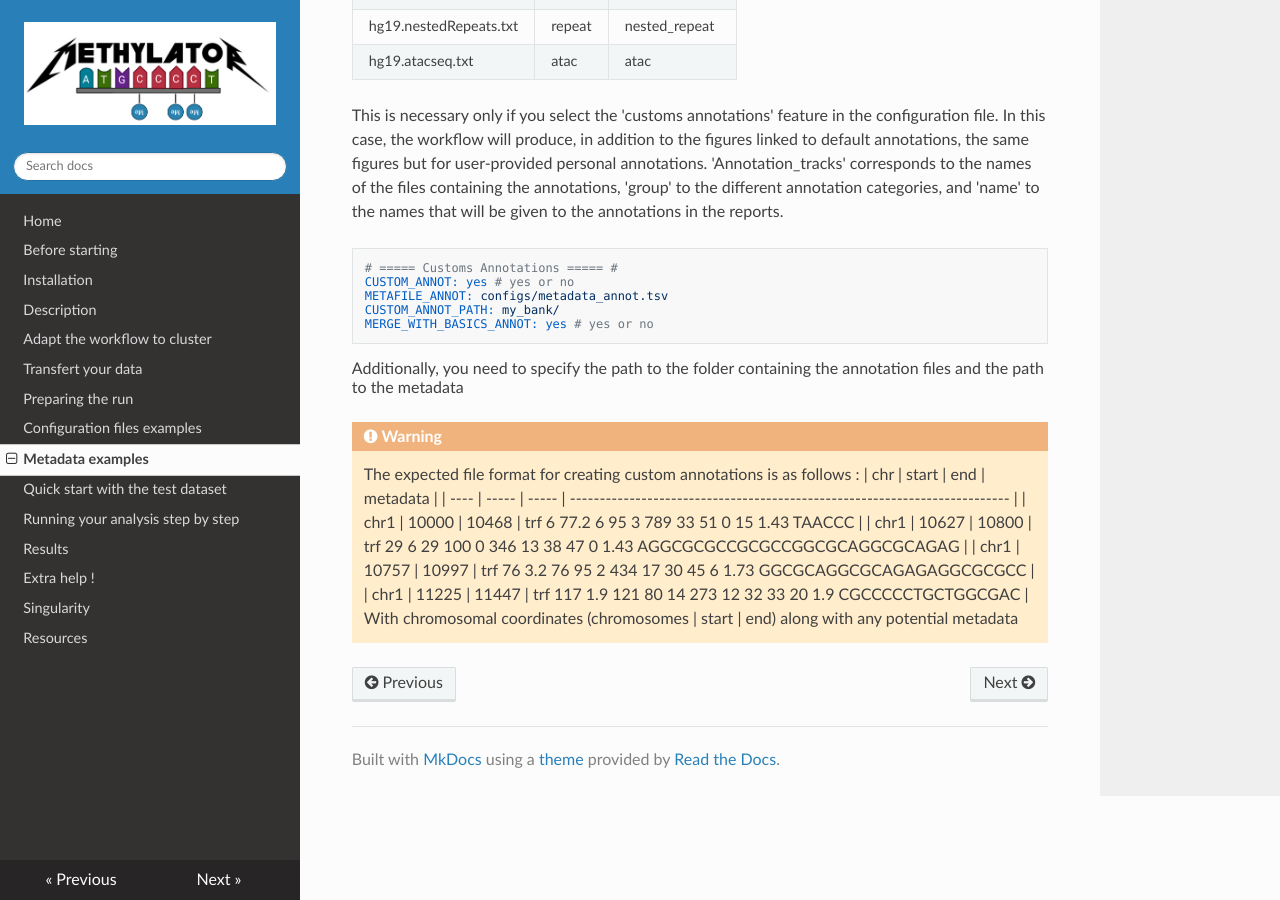
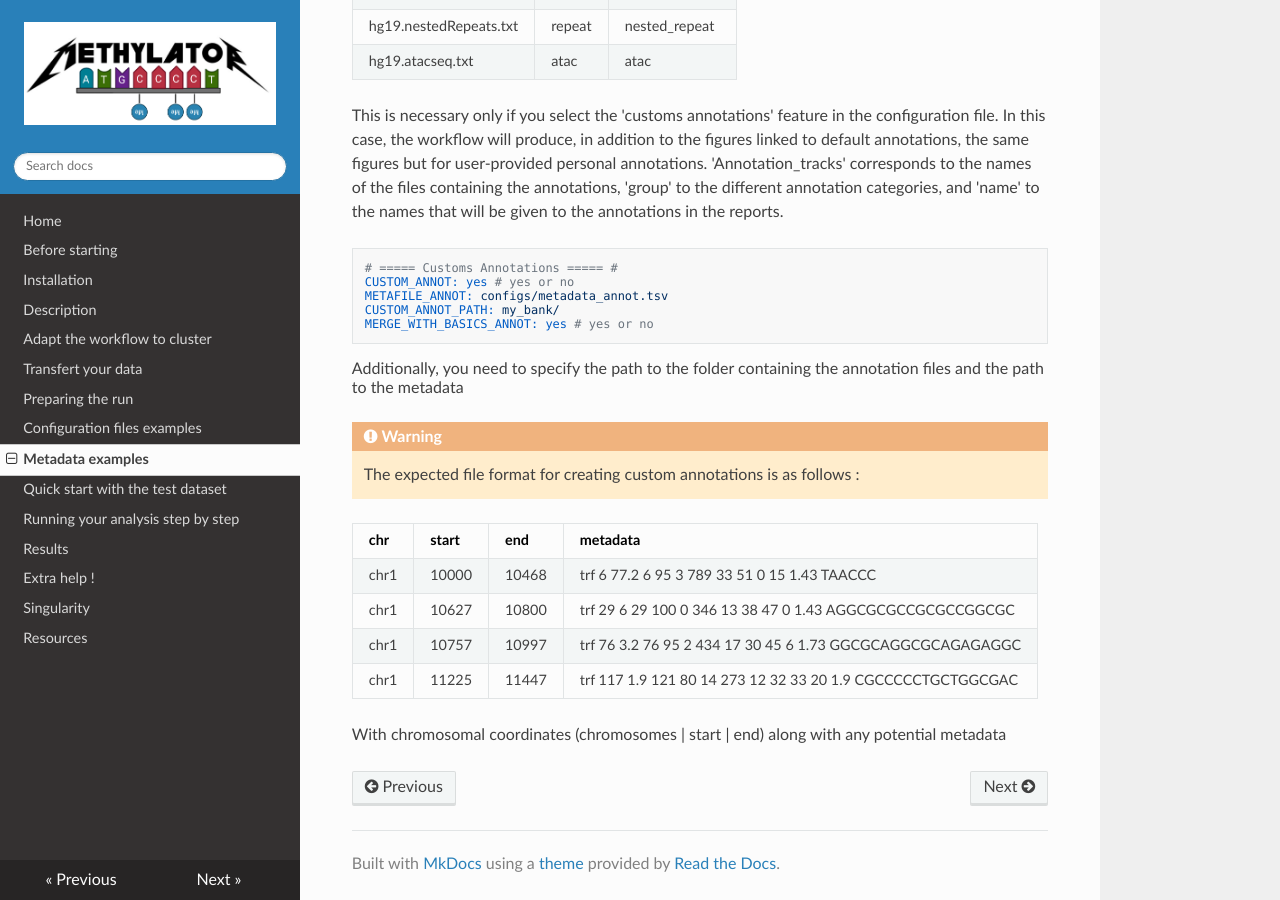
Before and after one commit to parisepigenetics/Methylator-Documentation, an MkDocs documentation site: the page built from docs/metadata_example.md, in a window 1280 px wide and 900 px high, scrolled down 602 px. Built offline with MkDocs 1.6.1, drawn with Linux system fonts in a browser that asks for light colours; nearby versions of some CDN libraries.

Commit message:
Update metadata_example.md

```diff
--- a/docs/metadata_example.md
+++ b/docs/metadata_example.md
@@ -38,10 +38,12 @@ Additionally, you need to specify the path to the folder containing the annotati
 
 !!! warning
     The expected file format for creating custom annotations is as follows :
-    |  chr | start |  end  |                                 metadata                                   |
-    | ---- | ----- | ----- | -------------------------------------------------------------------------- |
-    | chr1 | 10000 | 10468 | trf	6	77.2	6	95	3	789	33	51	0	15	1.43	TAACCC                        |
-    | chr1 | 10627 | 10800 | trf	29	6	29	100	0	346	13	38	47	0	1.43	AGGCGCGCCGCGCCGGCGCAGGCGCAGAG |
-    | chr1 | 10757 | 10997 | trf	76	3.2	76	95	2	434	17	30	45	6	1.73	GGCGCAGGCGCAGAGAGGCGCGCC    |
-    | chr1 | 11225 | 11447 | trf	117	1.9	121	80	14	273	12	32	33	20	1.9	CGCCCCCTGCTGGCGAC         |
-    With chromosomal coordinates (chromosomes | start | end) along with any potential metadata
+
+|  chr | start |  end  |                                 metadata                                   |
+| ---- | ----- | ----- | -------------------------------------------------------------------------- |
+| chr1 | 10000 | 10468 | trf	6	77.2	6	95	3	789	33	51	0	15	1.43	TAACCC          |
+| chr1 | 10627 | 10800 | trf	29	6	29	100	0	346	13	38	47	0	1.43	AGGCGCGCCGCGCCGGCGC |
+| chr1 | 10757 | 10997 | trf	76	3.2	76	95	2	434	17	30	45	6	1.73	GGCGCAGGCGCAGAGAGGC |
+| chr1 | 11225 | 11447 | trf	117	1.9	121	80	14	273	12	32	33	20	1.9	CGCCCCCTGCTGGCGAC       |
+
+With chromosomal coordinates (chromosomes | start | end) along with any potential metadata
```
